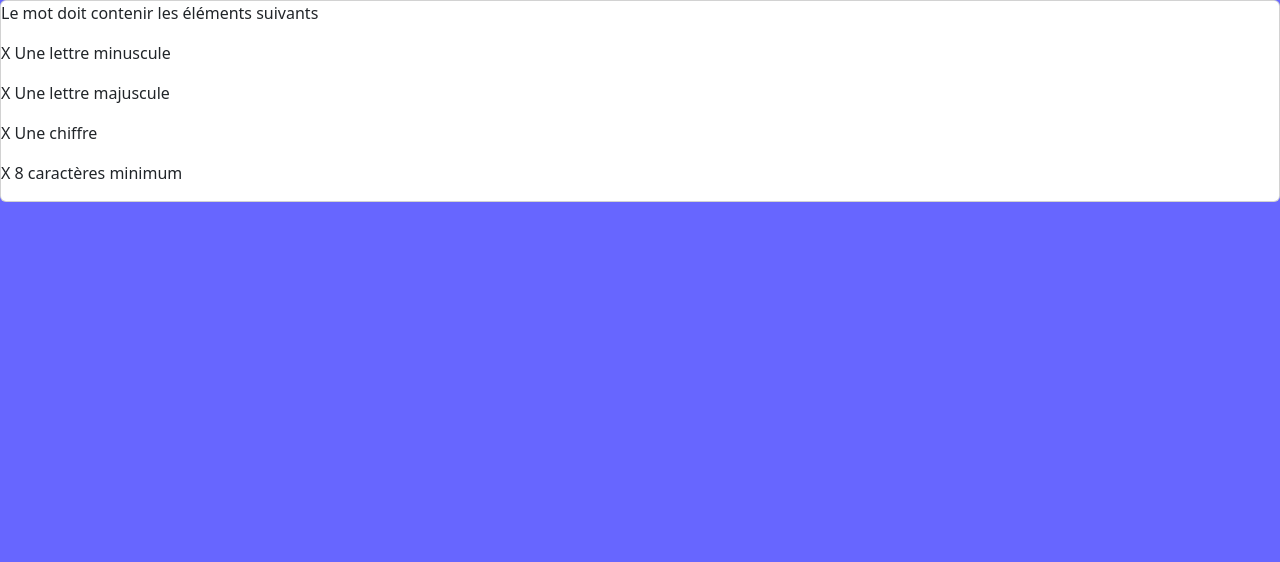
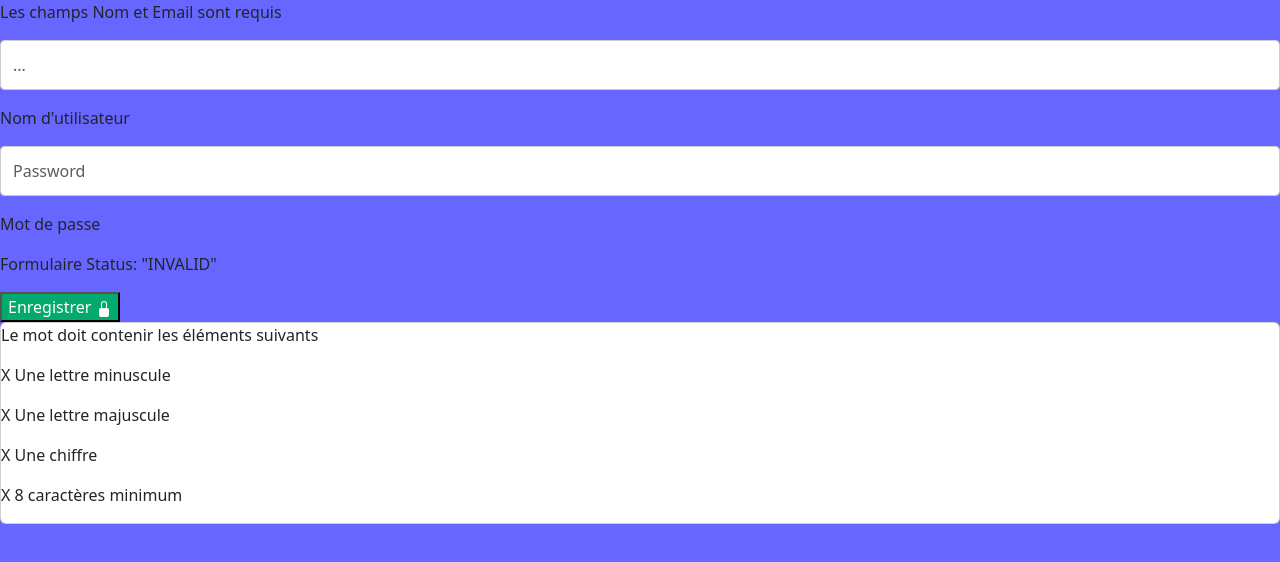
Before and after one commit to Gics-Sk/Authentification_Angular_with_Localstorage, an Angular app: page / in a window 1280 px wide. Shown: the top 562 px of the page. Built offline with nearby package versions, Linux system fonts and the light colour scheme.

Commit message:
button avec cadenas verrouillez et non verrouillez, verification de l'entrer des inputs

```diff
--- a/src/app/login/login.component.css
+++ b/src/app/login/login.component.css
@@ -0,0 +1,58 @@
+body {
+    background-color: rgb(103, 102, 255);
+}
+input {
+    width: 100%;
+    padding: 12px;
+    border: 1px solid #ccc;
+    border-radius: 4px;
+    box-sizing: border-box;
+    margin-top: 6px;
+    margin-bottom: 16px;
+  }
+
+.container {
+    background-color: #f1f1f1;
+    padding: 20px;
+  }
+
+button {
+    background-color: #04AA6D;
+    color: white;
+  }
+
+#message {
+    display:none;
+    background: #f1f1f1;
+    color: #000;
+    position: relative;
+    padding: 20px;
+    margin-top: 10px;
+  }
+
+  #message p {
+    padding: 10px 35px;
+    font-size: 18px;
+  }
+
+  /* Add a green text color and a checkmark when the requirements are right */
+  .valid {
+    color: green;
+  }
+
+  .valid:before {
+    position: relative;
+    left: -35px;
+    content: "✔";
+  }
+
+  /* Add a red text color and an "x" when the requirements are wrong */
+  .invalid {
+    color: red;
+  }
+
+  .invalid:before {
+    position: relative;
+    left: -35px;
+    content: "✖";
+  }
--- a/src/app/login/login.component.html
+++ b/src/app/login/login.component.html
@@ -0,0 +1,32 @@
+<form (submit)="onSubmit()" [formGroup]="passForm">
+    <p class="Alert" *ngIf="passForm.status === 'INVALID' ">Les champs Nom et Email sont requis</p>
+    <div class="form-group">
+        <input type="text" formControlName="name"
+        [(ngModel)]="passForm.value.name"
+        class="form-control" id="usrname" placeholder="...">
+        <label for="usrname">Nom d'utilisateur</label>
+            <p> {{ passForm.value.name }}</p>
+      </div>
+      <div class="psw">
+        <input (keyup)="keyFunction()" ng-blur="onBlur()"
+        ng-focus="onFocus()" pattern="(?=.*\d)(?=.*[a-z])(?=.*[A-Z]).{8,}" title="Doit contenir au moins un chiffre et une lettre majuscule et une lettre minuscule, et au moins 8 caractères ou plus"
+        type="password" [(ngModel)]="passForm.value.password"
+        formControlName="password" class="form-control"
+        id="psw"
+        placeholder="Password">
+        <label for="psw">Mot de passe</label>
+                <p> {{ passForm.value.password }}</p>
+    </div>
+    <p>Formulaire Status: {{ passForm.status | json }}</p>
+    <div>
+        <button>Enregistrer
+            <svg type="submit" value="Enregistrer" *ngIf="passForm.status === 'INVALID'" xmlns="http://www.w3.org/2000/svg" width="16" height="16" fill="currentColor" class="bi bi-lock-fill" viewBox="0 0 16 16">
+                <path d="M8 1a2 2 0 0 1 2 2v4H6V3a2 2 0 0 1 2-2m3 6V3a3 3 0 0 0-6 0v4a2 2 0 0 0-2 2v5a2 2 0 0 0 2 2h6a2 2 0 0 0 2-2V9a2 2 0 0 0-2-2"/>
+            </svg>
+            <svg type="submit" value="Enregistrer" *ngIf="passForm.status !== 'INVALID'" xmlns="http://www.w3.org/2000/svg" width="16" height="16" fill="currentColor" class="bi bi-unlock-fill" viewBox="0 0 16 16">
+            <path d="M11 1a2 2 0 0 0-2 2v4a2 2 0 0 1 2 2v5a2 2 0 0 1-2 2H3a2 2 0 0 1-2-2V9a2 2 0 0 1 2-2h5V3a3 3 0 0 1 6 0v4a.5.5 0 0 1-1 0V3a2 2 0 0 0-2-2"/>
+          </svg>
+        </button>
+    </div>
+    <!-- <p> {{ formbuilder.password }} </p> -->
+</form>
--- a/src/app/login/login.component.ts
+++ b/src/app/login/login.component.ts
@@ -8,4 +8,75 @@ import { FormControl,FormGroup,Validators,FormBuilder } from '@angular/forms';
 })
 export class LoginComponent {
 
+  myInput:any = document.getElementById("psw");
+  letter:any  = document.getElementById("letter");
+  capital:any  = document.getElementById("capital");
+  number:any  = document.getElementById("number");
+  length:any  = document.getElementById("length");
+  constructor(private formbuilder:FormBuilder) {
+    // this.passForm = this.formbuilder.group({
+    //   name: new FormControl('', [Validators.required]),
+    //   password: new FormControl('', [Validators.minLength(8),Validators.required,
+    //     Validators.pattern("[A-Z]")])
+    // })
+  }
+  onBlur() {
+    this.passForm.value.password = this.myInput.onblur((e:any) => e.document.getElementById('message').style.display = 'none' )
+  }
+
+  onFocus() {
+    this.passForm.value.password = this.myInput.onfocus((el:any) => el.document.getElementById('message').style.display = 'block')
+  }
+
+  keyFunction() {
+    this.passForm.value.password = this.myInput.onkeyup(() => {
+      // Valider les lettres minuscules
+    const lettresminuscules =  /[az]/g;
+    if(this.myInput.match(lettresminuscules)) {
+      this.letter?.classList.remove("invalid");
+      this.letter?.classList.add("valid");
+    }else {
+      this.letter?.classList.remove('invalid');
+      this.letter?.classList.add("valid");
+    }
+    // Valider les lettres majuscules
+  const upperCaseLetters = /[A-Z]/g;
+  if(this.myInput.value.match(upperCaseLetters)) {
+    this.capital.classList.remove("invalid");
+    this.capital.classList.add("valid");
+  } else {
+    this.capital.classList.remove("valid");
+    this.capital.classList.add("invalid");
+  }
+
+  // Valider les nombres
+  const numbers = /[0-9]/g;
+  if(this.myInput.value.match(numbers)) {
+    this.number.classList.remove("invalid");
+    this.number.classList.add("valid");
+  } else {
+    this.number.classList.remove("valid");
+    this.number.classList.add("invalid");
+  }
+
+  // Valider la longueur
+  if(this.myInput.value.length >= 8) {
+    this.length.classList.remove("invalid");
+    this.length.classList.add("valid");
+  } else {
+    this.length.classList.remove("valid");
+    this.length.classList.add("invalid");
+  }
+    })
+  }
+
+  passForm = new FormGroup({
+    name: new FormControl('', [Validators.required]),
+    password: new FormControl('', [Validators.required,Validators.minLength(8),Validators.pattern("(?=.*\d)(?=.*[a-z])(?=.*[A-Z]).{8,}")]),
+  });
+
+  onSubmit() {
+    console.log(this.passForm.value.name);
+    console.log(this.passForm.value.password);
+  }
 }
```
